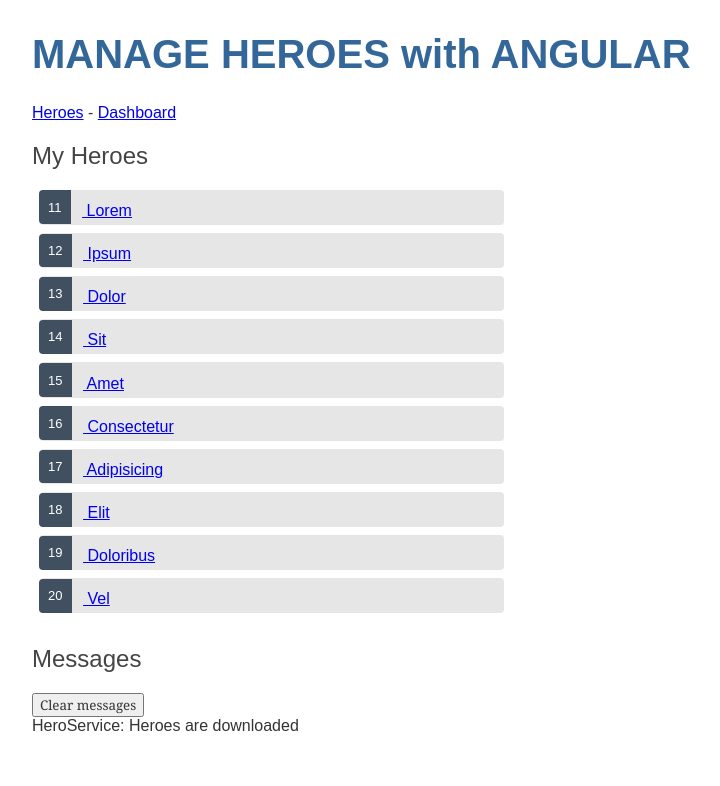
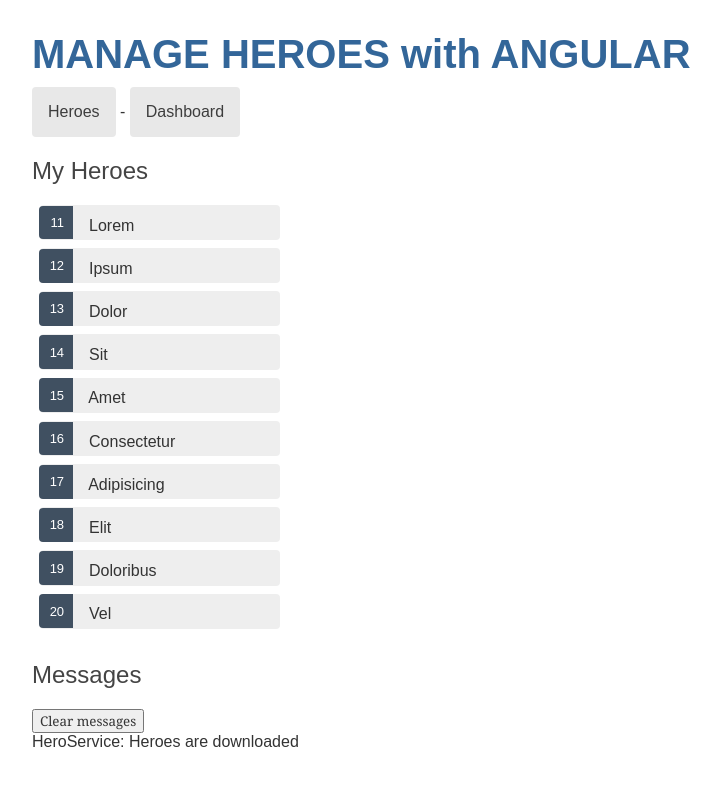
Before and after one commit to tss-legal-code/angular-tour-of-heroes, an Angular app: page /heroes in a window 1280 px wide. Shown: the top 786 px of the page, without its empty margins (0-720 px from the left). Built offline with nearby package versions, Linux system fonts and the light colour scheme.

Commit message:
added CSS for all pages

```diff
--- a/src/app/app.component.css
+++ b/src/app/app.component.css
@@ -0,0 +1,21 @@
+/* AppComponent's private CSS styles */
+h1 {
+  margin-bottom: 0;
+}
+nav a {
+  padding: 1rem;
+  text-decoration: none;
+  margin-top: 10px;
+  display: inline-block;
+  background-color: #e8e8e8;
+  color: #3d3d3d;
+  border-radius: 4px;
+}
+
+nav a:hover {
+  color: white;
+  background-color: #42545C;
+}
+nav a.active {
+  background-color: black;
+}
--- a/src/app/hero-detail/hero-detail.component.css
+++ b/src/app/hero-detail/hero-detail.component.css
@@ -0,0 +1,24 @@
+/* HeroDetailComponent's private CSS styles */
+label {
+  color: #435960;
+  font-weight: bold;
+}
+input {
+  font-size: 1em;
+  padding: .5rem;
+}
+button {
+  margin-top: 20px;
+  background-color: #eee;
+  padding: 1rem;
+  border-radius: 4px;
+  font-size: 1rem;
+}
+button:hover {
+  background-color: #cfd8dc;
+}
+button:disabled {
+  background-color: #eee;
+  color: #ccc;
+  cursor: auto;
+}
--- a/src/app/heroes/heroes.component.css
+++ b/src/app/heroes/heroes.component.css
@@ -1,41 +1,41 @@
-
+/* HeroesComponent's private CSS styles */
 .heroes {
   margin: 0 0 2em 0;
   list-style-type: none;
   padding: 0;
-  width: 30em;
+  width: 15em;
 }
 .heroes li {
+  position: relative;
   cursor: pointer;
-  position: relative;
-  left: 0;
-  background-color: #e6e6e6;
+}
+
+.heroes li:hover {
+  left: .1em;
+}
+
+.heroes a {
+  color: #333;
+  text-decoration: none;
+  background-color: #EEE;
   margin: .5em;
   padding: .3em 0;
   height: 1.6em;
   border-radius: 4px;
+  display: block;
+  width: 100%;
+}
 
-  transition: background-color linear .4s, left linear .2s;
+.heroes a:hover {
+  color: #2c3a41;
+  background-color: #e6e6e6;
 }
-.heroes li:hover {
-  color: white;
-  background-color: #4e6576;
-  left: .2em;
-  /*border-bottom-style: solid;*/
-  /*border-bottom-color: black;*/
+
+.heroes a:active {
+  background-color: #525252;
+  color: #fafafa;
 }
-.heroes li.selected {
-  background-color: #405061;
-  color: white;
-}
-.heroes li.selected:hover {
-  background-color: #505050;
-  color: white;
-}
-.heroes li.selected:active {
-  background-color: black;
-  color: white;
-}
+
 .heroes .badge {
   display: inline-block;
   font-size: small;
@@ -47,10 +47,64 @@
   left: -1px;
   top: -4px;
   height: 1.8em;
+  min-width: 16px;
+  text-align: right;
   margin-right: .8em;
   border-radius: 4px 0 0 4px;
 }
 
-input {
-  padding: .5rem;
-}
+/*.heroes {*/
+  /*margin: 0 0 2em 0;*/
+  /*list-style-type: none;*/
+  /*padding: 0;*/
+  /*width: 30em;*/
+/*}*/
+/*.heroes li {*/
+  /*cursor: pointer;*/
+  /*position: relative;*/
+  /*left: 0;*/
+  /*background-color: #e6e6e6;*/
+  /*margin: .5em;*/
+  /*padding: .3em 0;*/
+  /*height: 1.6em;*/
+  /*border-radius: 4px;*/
+
+  /*transition: background-color linear .4s, left linear .2s;*/
+/*}*/
+/*.heroes li:hover {*/
+  /*color: white;*/
+  /*background-color: #4e6576;*/
+  /*left: .2em;*/
+  /*!*border-bottom-style: solid;*!*/
+  /*!*border-bottom-color: black;*!*/
+/*}*/
+/*.heroes li.selected {*/
+  /*background-color: #405061;*/
+  /*color: white;*/
+/*}*/
+/*.heroes li.selected:hover {*/
+  /*background-color: #505050;*/
+  /*color: white;*/
+/*}*/
+/*.heroes li.selected:active {*/
+  /*background-color: black;*/
+  /*color: white;*/
+/*}*/
+/*.heroes .badge {*/
+  /*display: inline-block;*/
+  /*font-size: small;*/
+  /*color: white;*/
+  /*padding: 0.8em 0.7em 0 0.7em;*/
+  /*background-color:#405061;*/
+  /*line-height: 1em;*/
+  /*position: relative;*/
+  /*left: -1px;*/
+  /*top: -4px;*/
+  /*height: 1.8em;*/
+  /*margin-right: .8em;*/
+  /*border-radius: 4px 0 0 4px;*/
+/*}*/
+
+/*input {*/
+  /*padding: .5rem;*/
+/*}*/
```
